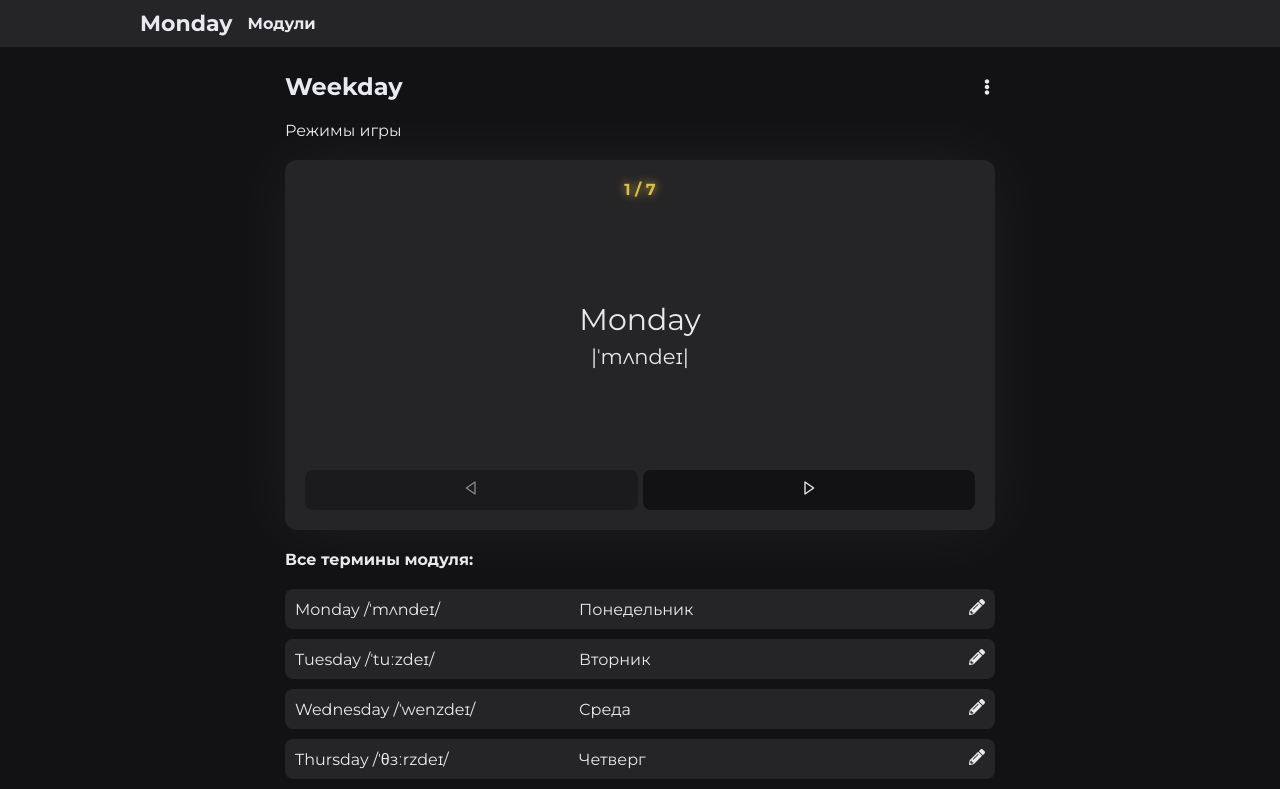
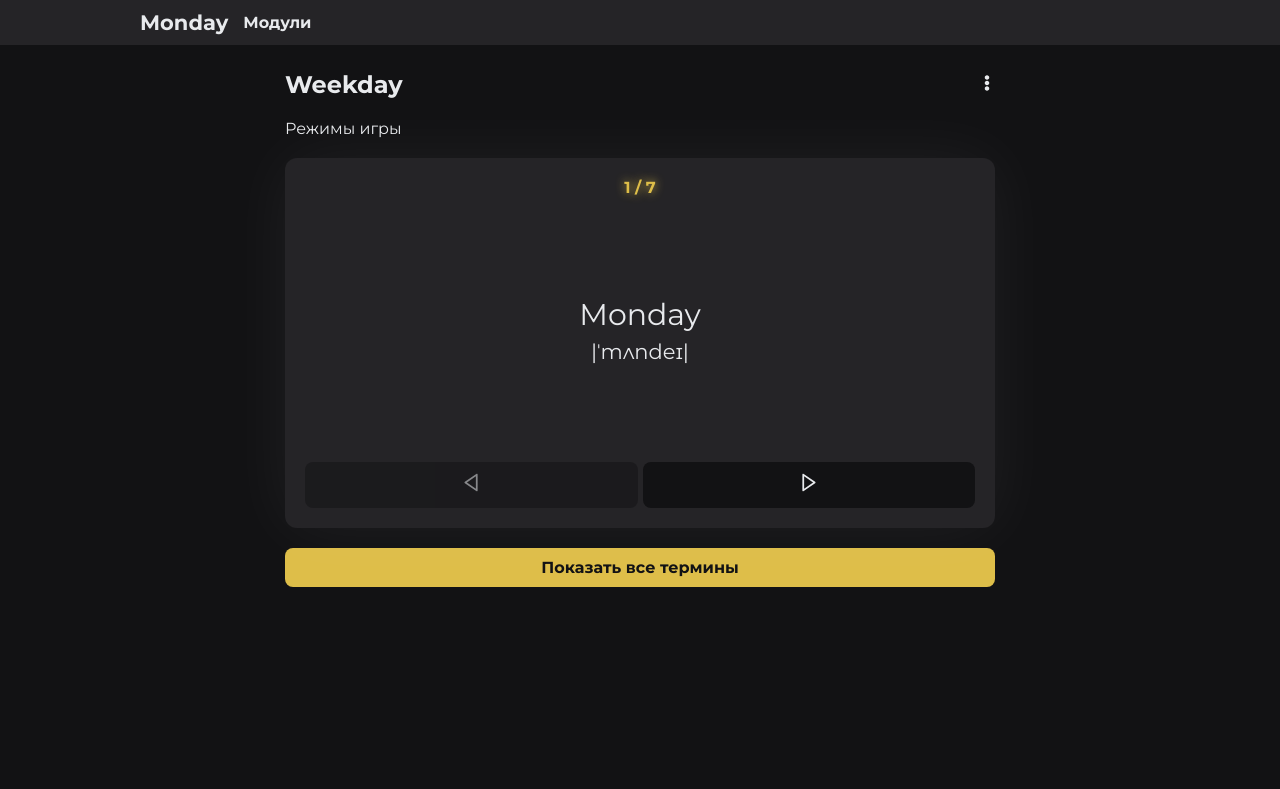
Before and after one commit to Eofre/monday-client, a React (Create React App) app: page /#/module/1 in a window 1280 px wide. Shown: the top 789 px of the page. Built offline with nearby package versions, Linux system fonts and the light colour scheme.

Commit message:
change styles

```diff
--- a/src/components/UI/leftArrowButton/LeftArrowButton.module.scss
+++ b/src/components/UI/leftArrowButton/LeftArrowButton.module.scss
@@ -6,6 +6,7 @@
   background-color: $color-primary;
   border-radius: $br-small;
   transition: all 0.3s;
+  font-size: $fs-middle;
 
   &:hover {
     outline: 2px solid $color-yellow;
--- a/src/components/UI/rightArrowButton/RightArrowButton.module.scss
+++ b/src/components/UI/rightArrowButton/RightArrowButton.module.scss
@@ -6,6 +6,7 @@
   background-color: $color-primary;
   border-radius: $br-small;
   transition: all 0.3s;
+  font-size: $fs-middle;
 
   &:hover {
     outline: 2px solid $color-yellow;
--- a/src/components/wordItem/WordItem.module.scss
+++ b/src/components/wordItem/WordItem.module.scss
@@ -11,7 +11,7 @@
 
   .term {
     width: 40%;
-    // border-right: 3px solid $color-grey;
+
     padding: 0 $pg-small;
   }
 
--- a/src/components/wordItem/WordItem.tsx
+++ b/src/components/wordItem/WordItem.tsx
@@ -11,8 +11,8 @@ const WordItem: FC<WordItemProps> = ({ word }) => {
   return (
     <div className={styles.item}>
       <span className={styles.term}>
-        {word.term}{" "}
-        {word.transcription.trim() && <>{`/${word.transcription}/`}</>}
+        {word.term}
+        {word.transcription.trim() && <>{` |${word.transcription}|`}</>}
       </span>
       <span className={styles.definition}>{word.definition}</span>
       <div className={styles.btns}>
--- a/src/pages/hardModePage/HardModePage.tsx
+++ b/src/pages/hardModePage/HardModePage.tsx
@@ -25,7 +25,7 @@ const HardModePage: FC<HardModePageProps> = ({ learnModules }) => {
   const [userAnswers, setUserAnswers] = useState<UserAnswer[]>([]);
   const [answer, setAnswer] = useState<string>("");
 
-  const [seconds, setSeconds] = useState<number>(12);
+  const [seconds, setSeconds] = useState<number>(15);
 
   const [numberAnswers, setNumberAnswers] = useState(words.length);
   const [numberWrongAnswers, setNumberWrongAnswers] = useState(0);
@@ -56,7 +56,7 @@ const HardModePage: FC<HardModePageProps> = ({ learnModules }) => {
   //countdown
 
   function resetCountdown() {
-    setSeconds(12);
+    setSeconds(15);
     setIsCounting(false);
   }
 
--- a/src/pages/learnModulePage/LearnModulePage.tsx
+++ b/src/pages/learnModulePage/LearnModulePage.tsx
@@ -8,6 +8,7 @@ import { AnimatePresence, motion } from "framer-motion";
 import { Link } from "react-router-dom";
 import { FaEllipsisV } from "react-icons/fa";
 import WordList from "../../components/wordList/WordList";
+import IButton from "../../components/UI/button/IButton";
 
 interface LearnModulePageProps {
   learnModules: LearnModule[];
@@ -39,6 +40,7 @@ const LearnModulePage: FC<LearnModulePageProps> = ({ learnModules }) => {
   const [isFlipped, setIsFlipped] = useState<boolean>(false);
   const numberOfWords: number = words.length;
   const currentWord: Word = words[wordIndex];
+  const [isShowWords, setIsShowWords] = useState(false);
 
   function flippedCard() {
     setIsFlipped(!isFlipped);
@@ -71,13 +73,21 @@ const LearnModulePage: FC<LearnModulePageProps> = ({ learnModules }) => {
   const isDisabledButtonNext: boolean = wordIndex === words.length - 1;
   const isDisabledButtonPrevious: boolean = wordIndex === 0;
 
+  //handler
+
+  const handlerClickShowWords = () => {
+    setIsShowWords(!isShowWords);
+  };
+
   return (
     <section>
       <Container maxWidth="750px">
         <div className={styles.body}>
           <div className={styles.top}>
             <h2>{learnModule.title}</h2>
-            <FaEllipsisV />
+            <button>
+              <FaEllipsisV />
+            </button>
           </div>
           <div>
             <Link
@@ -110,8 +120,28 @@ const LearnModulePage: FC<LearnModulePageProps> = ({ learnModules }) => {
               )}
             </AnimatePresence>
           </div>
-          <h4>Все термины модуля:</h4>
-          <WordList words={learnModule.words} />
+          {isShowWords ? (
+            <IButton onClick={handlerClickShowWords}>
+              Скрыть все термины
+            </IButton>
+          ) : (
+            <IButton onClick={handlerClickShowWords}>
+              Показать все термины
+            </IButton>
+          )}
+          <>
+            <AnimatePresence>
+              {isShowWords && (
+                <motion.div
+                  initial={{ height: 0, opacity: 0 }}
+                  animate={{ height: "auto", opacity: 1 }}
+                  exit={{ height: 0, opacity: 0 }}
+                >
+                  <WordList words={learnModule.words} />
+                </motion.div>
+              )}
+            </AnimatePresence>
+          </>
         </div>
       </Container>
     </section>
--- a/src/root.scss
+++ b/src/root.scss
@@ -10,7 +10,7 @@ $color-green: rgb(160, 255, 141);
 
 // ===============Font===================
 $fs-small: 16px;
-$fs-middle: 22px;
+$fs-middle: 21px;
 $fs-big: 40px;
 $fs-very-big: 75px;
 
```
